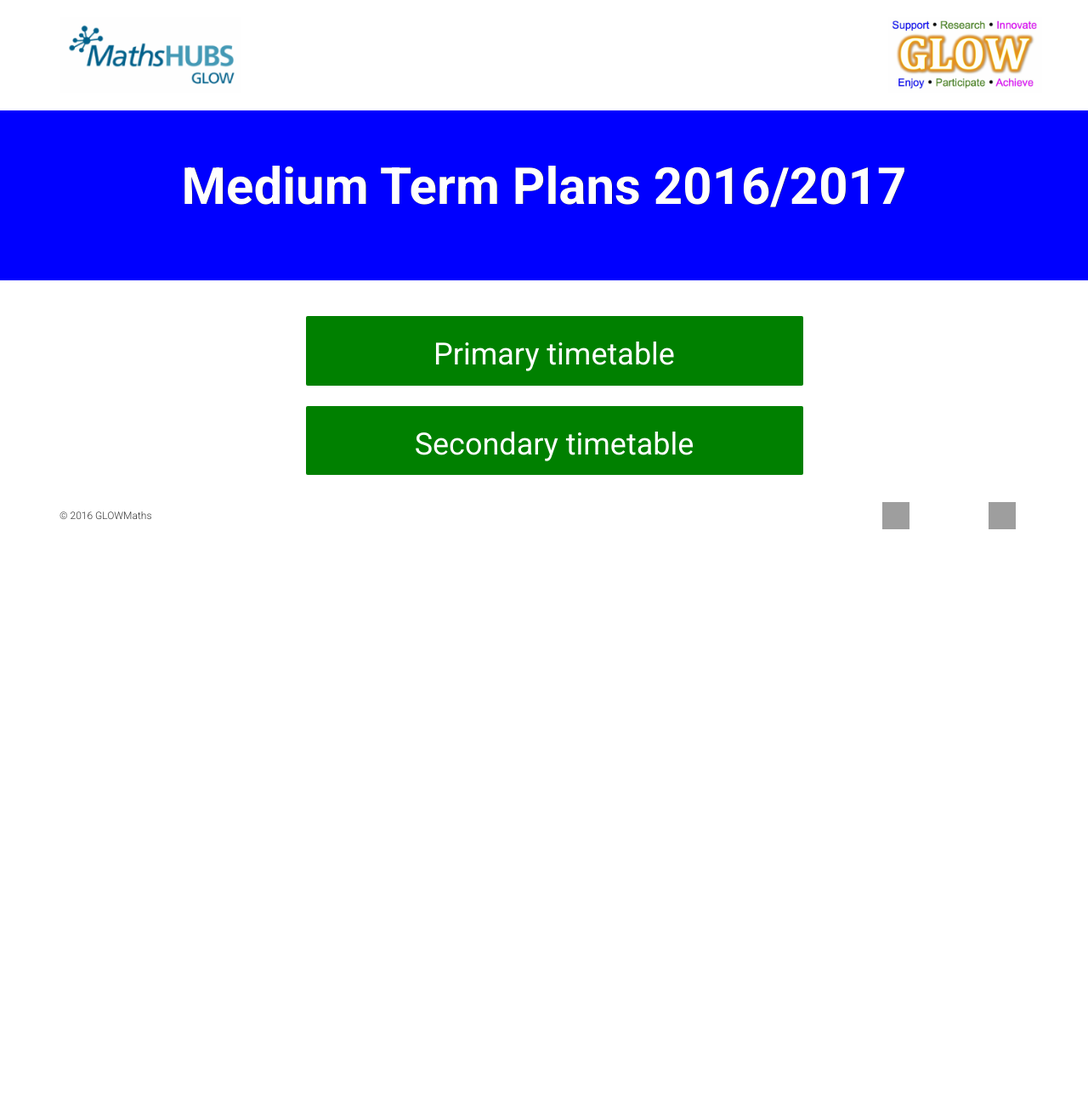
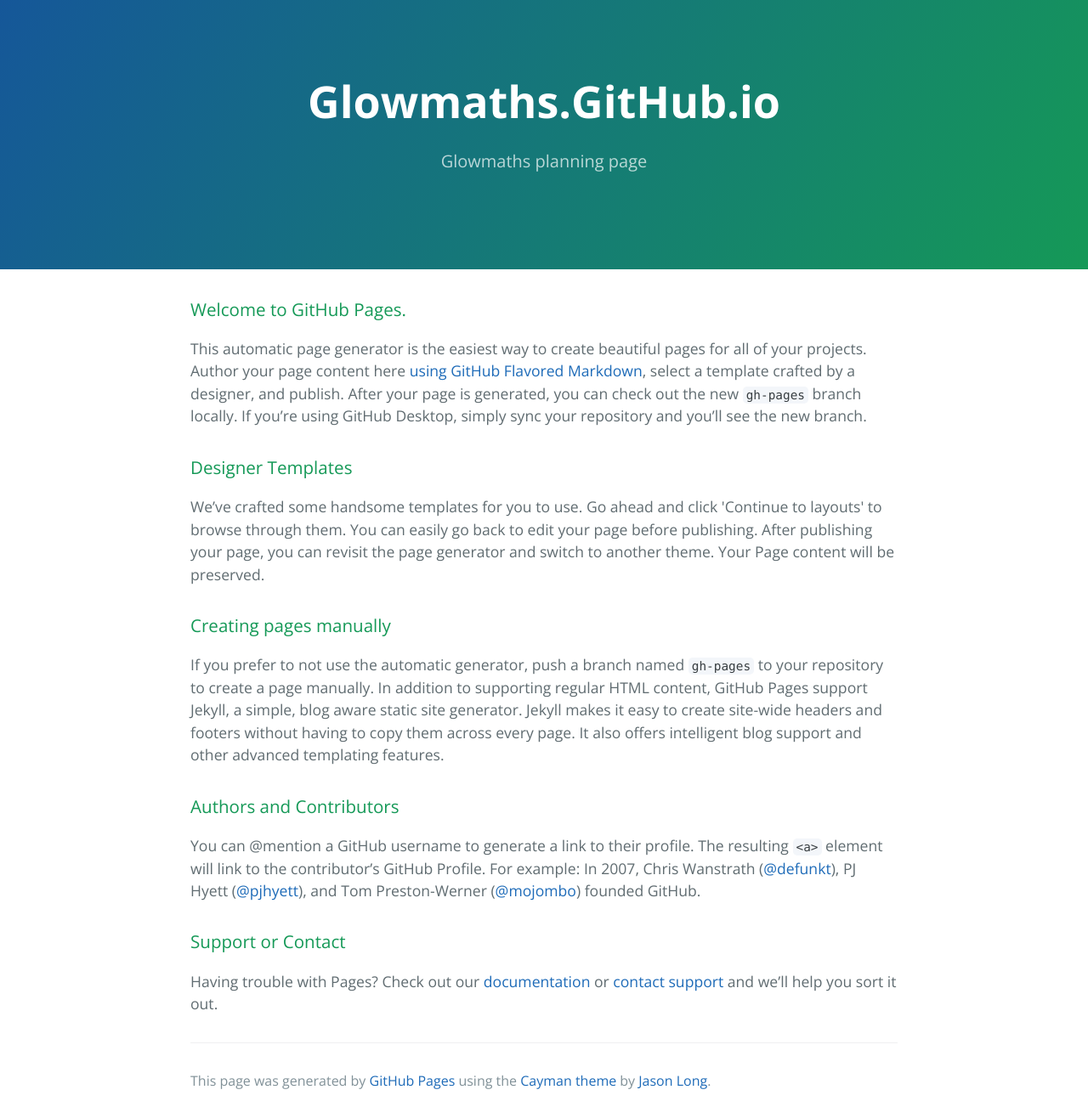
Before and after one commit to glowmaths/glowmaths.github.io, a Jekyll site: the page index.html, which Jekyll copies as it is, in a window 1280 px wide. Shown: the whole page at 85% size. Built offline with Jekyll 4.4.1, drawn with Linux system fonts in a browser that asks for light colours; before the commit the page ends 900 px from its top, so only the background shows below that; grey boxes are pictures that could not be loaded.

Commit message:
Replace master branch with page content via GitHub

```diff
--- a/index.html
+++ b/index.html
@@ -1,53 +1,53 @@
 <!DOCTYPE html>
-<html>
-<head>
-    <title>GLOWMaths</title>
-    <meta charset="utf-8" />
-    <link rel="stylesheet" href="https://maxcdn.bootstrapcdn.com/bootstrap/3.3.6/css/bootstrap.min.css" integrity="sha384-1q8mTJOASx8j1Au+a5WDVnPi2lkFfwwEAa8hDDdjZlpLegxhjVME1fgjWPGmkzs7" crossorigin="anonymous">
-    <link href='https://fonts.googleapis.com/css?family=Roboto:300,400,700' rel='stylesheet' type='text/css'>
-    <link rel="stylesheet" type="text/css" href="bootstrap.css">
-</head>
-<body>
-    <header class="container">
-        <div class="row">
-            <div class="col-sm-2"><img src="logo_left.png" alt="Maths HUBS GLOW" /></div>
-            <div class="col-sm-8"></div>
-            <div class="col-sm-2"><img src="logo_right.png" alt="GLOW" /></div>
-            <!--<nav class="col-sm-8 text-right">
-                <img src="logo_left.png" alt="Maths HUBS GLOW" />
-                <img src="logo_right.png" alt="GLOW" />
-            </nav>-->
-        </div>
-    </header>
-    <section class="jumbotron">
-        <div class="container">
-            <div class="row text-center">
-                <h2>Medium Term Plans 2016/2017</h2>
-                <h3></h3>
-            </div>
-        </div>
+<html lang="en-us">
+  <head>
+    <meta charset="UTF-8">
+    <title>Glowmaths.GitHub.io by glowmaths</title>
+    <meta name="viewport" content="width=device-width, initial-scale=1">
+    <link rel="stylesheet" type="text/css" href="stylesheets/normalize.css" media="screen">
+    <link href='https://fonts.googleapis.com/css?family=Open+Sans:400,700' rel='stylesheet' type='text/css'>
+    <link rel="stylesheet" type="text/css" href="stylesheets/stylesheet.css" media="screen">
+    <link rel="stylesheet" type="text/css" href="stylesheets/github-light.css" media="screen">
+  </head>
+  <body>
+    <section class="page-header">
+      <h1 class="project-name">Glowmaths.GitHub.io</h1>
+      <h2 class="project-tagline">Glowmaths planning page</h2>
     </section>
-    <section class="container">
-        <div class="row text-center">
-            <div class="col-sm-3"></div>
-            <a class="btn btn-primary col-sm-6" href="ks1.html"><h1>Primary timetable</h1></a>
-        </div>
-        <div class="row text-center">
-            <div class="col-sm-3"></div>
-            <a class="btn btn-primary col-sm-6" href="ks3.html"><h1>Secondary timetable</h1></a>
-        </div>
+
+    <section class="main-content">
+      <h3>
+<a id="welcome-to-github-pages" class="anchor" href="#welcome-to-github-pages" aria-hidden="true"><span aria-hidden="true" class="octicon octicon-link"></span></a>Welcome to GitHub Pages.</h3>
+
+<p>This automatic page generator is the easiest way to create beautiful pages for all of your projects. Author your page content here <a href="https://guides.github.com/features/mastering-markdown/">using GitHub Flavored Markdown</a>, select a template crafted by a designer, and publish. After your page is generated, you can check out the new <code>gh-pages</code> branch locally. If you’re using GitHub Desktop, simply sync your repository and you’ll see the new branch.</p>
+
+<h3>
+<a id="designer-templates" class="anchor" href="#designer-templates" aria-hidden="true"><span aria-hidden="true" class="octicon octicon-link"></span></a>Designer Templates</h3>
+
+<p>We’ve crafted some handsome templates for you to use. Go ahead and click 'Continue to layouts' to browse through them. You can easily go back to edit your page before publishing. After publishing your page, you can revisit the page generator and switch to another theme. Your Page content will be preserved.</p>
+
+<h3>
+<a id="creating-pages-manually" class="anchor" href="#creating-pages-manually" aria-hidden="true"><span aria-hidden="true" class="octicon octicon-link"></span></a>Creating pages manually</h3>
+
+<p>If you prefer to not use the automatic generator, push a branch named <code>gh-pages</code> to your repository to create a page manually. In addition to supporting regular HTML content, GitHub Pages support Jekyll, a simple, blog aware static site generator. Jekyll makes it easy to create site-wide headers and footers without having to copy them across every page. It also offers intelligent blog support and other advanced templating features.</p>
+
+<h3>
+<a id="authors-and-contributors" class="anchor" href="#authors-and-contributors" aria-hidden="true"><span aria-hidden="true" class="octicon octicon-link"></span></a>Authors and Contributors</h3>
+
+<p>You can @mention a GitHub username to generate a link to their profile. The resulting <code>&lt;a&gt;</code> element will link to the contributor’s GitHub Profile. For example: In 2007, Chris Wanstrath (<a href="https://github.com/defunkt" class="user-mention">@defunkt</a>), PJ Hyett (<a href="https://github.com/pjhyett" class="user-mention">@pjhyett</a>), and Tom Preston-Werner (<a href="https://github.com/mojombo" class="user-mention">@mojombo</a>) founded GitHub.</p>
+
+<h3>
+<a id="support-or-contact" class="anchor" href="#support-or-contact" aria-hidden="true"><span aria-hidden="true" class="octicon octicon-link"></span></a>Support or Contact</h3>
+
+<p>Having trouble with Pages? Check out our <a href="https://help.github.com/pages">documentation</a> or <a href="https://github.com/contact">contact support</a> and we’ll help you sort it out.</p>
+
+      <footer class="site-footer">
+
+        <span class="site-footer-credits">This page was generated by <a href="https://pages.github.com">GitHub Pages</a> using the <a href="https://github.com/jasonlong/cayman-theme">Cayman theme</a> by <a href="https://twitter.com/jasonlong">Jason Long</a>.</span>
+      </footer>
+
     </section>
-    <footer class="container">
-        <div class="row">
-            <p class="col-sm-4">&copy; 2016 GLOWMaths</p>
-            <ul class="col-sm-8">
-                <li class="col-sm-1"><a href="https://www.facebook.com/GLOWMaths-1611512875759963/"><img src="https://s3.amazonaws.com/codecademy-content/projects/make-a-website/lesson-4/facebook.svg"></a></li>
-                <li class="col-sm-1"></li>
-                <li class="col-sm-1"><a href="https://twitter.com/GLOWMaths"><img src="https://s3.amazonaws.com/codecademy-content/projects/make-a-website/lesson-4/twitter.svg"></a></li>
-            </ul>
-        </div>
-    </footer>
 
 
-</body>
+  </body>
 </html>
--- /dev/null
+++ b/stylesheets/github-light.css
@@ -0,0 +1,123 @@
+/*
+The MIT License (MIT)
+
+Copyright (c) 2016 GitHub, Inc.
+
+Permission is hereby granted, free of charge, to any person obtaining a copy
+of this software and associated documentation files (the "Software"), to deal
+in the Software without restriction, including without limitation the rights
+to use, copy, modify, merge, publish, distribute, sublicense, and/or sell
+copies of the Software, and to permit persons to whom the Software is
+furnished to do so, subject to the following conditions:
+
+The above copyright notice and this permission notice shall be included in all
+copies or substantial portions of the Software.
+
+THE SOFTWARE IS PROVIDED "AS IS", WITHOUT WARRANTY OF ANY KIND, EXPRESS OR
+IMPLIED, INCLUDING BUT NOT LIMITED TO THE WARRANTIES OF MERCHANTABILITY,
+FITNESS FOR A PARTICULAR PURPOSE AND NONINFRINGEMENT. IN NO EVENT SHALL THE
+AUTHORS OR COPYRIGHT HOLDERS BE LIABLE FOR ANY CLAIM, DAMAGES OR OTHER
+LIABILITY, WHETHER IN AN ACTION OF CONTRACT, TORT OR OTHERWISE, ARISING FROM,
+OUT OF OR IN CONNECTION WITH THE SOFTWARE OR THE USE OR OTHER DEALINGS IN THE
+SOFTWARE.
+
+*/
+
+.pl-c /* comment */ {
+  color: #969896;
+}
+
+.pl-c1 /* constant, variable.other.constant, support, meta.property-name, support.constant, support.variable, meta.module-reference, markup.raw, meta.diff.header */,
+.pl-s .pl-v /* string variable */ {
+  color: #0086b3;
+}
+
+.pl-e /* entity */,
+.pl-en /* entity.name */ {
+  color: #795da3;
+}
+
+.pl-smi /* variable.parameter.function, storage.modifier.package, storage.modifier.import, storage.type.java, variable.other */,
+.pl-s .pl-s1 /* string source */ {
+  color: #333;
+}
+
+.pl-ent /* entity.name.tag */ {
+  color: #63a35c;
+}
+
+.pl-k /* keyword, storage, storage.type */ {
+  color: #a71d5d;
+}
+
+.pl-s /* string */,
+.pl-pds /* punctuation.definition.string, string.regexp.character-class */,
+.pl-s .pl-pse .pl-s1 /* string punctuation.section.embedded source */,
+.pl-sr /* string.regexp */,
+.pl-sr .pl-cce /* string.regexp constant.character.escape */,
+.pl-sr .pl-sre /* string.regexp source.ruby.embedded */,
+.pl-sr .pl-sra /* string.regexp string.regexp.arbitrary-repitition */ {
+  color: #183691;
+}
+
+.pl-v /* variable */ {
+  color: #ed6a43;
+}
+
+.pl-id /* invalid.deprecated */ {
+  color: #b52a1d;
+}
+
+.pl-ii /* invalid.illegal */ {
+  color: #f8f8f8;
+  background-color: #b52a1d;
+}
+
+.pl-sr .pl-cce /* string.regexp constant.character.escape */ {
+  font-weight: bold;
+  color: #63a35c;
+}
+
+.pl-ml /* markup.list */ {
+  color: #693a17;
+}
+
+.pl-mh /* markup.heading */,
+.pl-mh .pl-en /* markup.heading entity.name */,
+.pl-ms /* meta.separator */ {
+  font-weight: bold;
+  color: #1d3e81;
+}
+
+.pl-mq /* markup.quote */ {
+  color: #008080;
+}
+
+.pl-mi /* markup.italic */ {
+  font-style: italic;
+  color: #333;
+}
+
+.pl-mb /* markup.bold */ {
+  font-weight: bold;
+  color: #333;
+}
+
+.pl-md /* markup.deleted, meta.diff.header.from-file */ {
+  color: #bd2c00;
+  background-color: #ffecec;
+}
+
+.pl-mi1 /* markup.inserted, meta.diff.header.to-file */ {
+  color: #55a532;
+  background-color: #eaffea;
+}
+
+.pl-mdr /* meta.diff.range */ {
+  font-weight: bold;
+  color: #795da3;
+}
+
+.pl-mo /* meta.output */ {
+  color: #1d3e81;
+}
--- /dev/null
+++ b/stylesheets/stylesheet.css
@@ -0,0 +1,245 @@
+* {
+  box-sizing: border-box; }
+
+body {
+  padding: 0;
+  margin: 0;
+  font-family: "Open Sans", "Helvetica Neue", Helvetica, Arial, sans-serif;
+  font-size: 16px;
+  line-height: 1.5;
+  color: #606c71; }
+
+a {
+  color: #1e6bb8;
+  text-decoration: none; }
+  a:hover {
+    text-decoration: underline; }
+
+.btn {
+  display: inline-block;
+  margin-bottom: 1rem;
+  color: rgba(255, 255, 255, 0.7);
+  background-color: rgba(255, 255, 255, 0.08);
+  border-color: rgba(255, 255, 255, 0.2);
+  border-style: solid;
+  border-width: 1px;
+  border-radius: 0.3rem;
+  transition: color 0.2s, background-color 0.2s, border-color 0.2s; }
+  .btn + .btn {
+    margin-left: 1rem; }
+
+.btn:hover {
+  color: rgba(255, 255, 255, 0.8);
+  text-decoration: none;
+  background-color: rgba(255, 255, 255, 0.2);
+  border-color: rgba(255, 255, 255, 0.3); }
+
+@media screen and (min-width: 64em) {
+  .btn {
+    padding: 0.75rem 1rem; } }
+
+@media screen and (min-width: 42em) and (max-width: 64em) {
+  .btn {
+    padding: 0.6rem 0.9rem;
+    font-size: 0.9rem; } }
+
+@media screen and (max-width: 42em) {
+  .btn {
+    display: block;
+    width: 100%;
+    padding: 0.75rem;
+    font-size: 0.9rem; }
+    .btn + .btn {
+      margin-top: 1rem;
+      margin-left: 0; } }
+
+.page-header {
+  color: #fff;
+  text-align: center;
+  background-color: #159957;
+  background-image: linear-gradient(120deg, #155799, #159957); }
+
+@media screen and (min-width: 64em) {
+  .page-header {
+    padding: 5rem 6rem; } }
+
+@media screen and (min-width: 42em) and (max-width: 64em) {
+  .page-header {
+    padding: 3rem 4rem; } }
+
+@media screen and (max-width: 42em) {
+  .page-header {
+    padding: 2rem 1rem; } }
+
+.project-name {
+  margin-top: 0;
+  margin-bottom: 0.1rem; }
+
+@media screen and (min-width: 64em) {
+  .project-name {
+    font-size: 3.25rem; } }
+
+@media screen and (min-width: 42em) and (max-width: 64em) {
+  .project-name {
+    font-size: 2.25rem; } }
+
+@media screen and (max-width: 42em) {
+  .project-name {
+    font-size: 1.75rem; } }
+
+.project-tagline {
+  margin-bottom: 2rem;
+  font-weight: normal;
+  opacity: 0.7; }
+
+@media screen and (min-width: 64em) {
+  .project-tagline {
+    font-size: 1.25rem; } }
+
+@media screen and (min-width: 42em) and (max-width: 64em) {
+  .project-tagline {
+    font-size: 1.15rem; } }
+
+@media screen and (max-width: 42em) {
+  .project-tagline {
+    font-size: 1rem; } }
+
+.main-content :first-child {
+  margin-top: 0; }
+.main-content img {
+  max-width: 100%; }
+.main-content h1, .main-content h2, .main-content h3, .main-content h4, .main-content h5, .main-content h6 {
+  margin-top: 2rem;
+  margin-bottom: 1rem;
+  font-weight: normal;
+  color: #159957; }
+.main-content p {
+  margin-bottom: 1em; }
+.main-content code {
+  padding: 2px 4px;
+  font-family: Consolas, "Liberation Mono", Menlo, Courier, monospace;
+  font-size: 0.9rem;
+  color: #383e41;
+  background-color: #f3f6fa;
+  border-radius: 0.3rem; }
+.main-content pre {
+  padding: 0.8rem;
+  margin-top: 0;
+  margin-bottom: 1rem;
+  font: 1rem Consolas, "Liberation Mono", Menlo, Courier, monospace;
+  color: #567482;
+  word-wrap: normal;
+  background-color: #f3f6fa;
+  border: solid 1px #dce6f0;
+  border-radius: 0.3rem; }
+  .main-content pre > code {
+    padding: 0;
+    margin: 0;
+    font-size: 0.9rem;
+    color: #567482;
+    word-break: normal;
+    white-space: pre;
+    background: transparent;
+    border: 0; }
+.main-content .highlight {
+  margin-bottom: 1rem; }
+  .main-content .highlight pre {
+    margin-bottom: 0;
+    word-break: normal; }
+.main-content .highlight pre, .main-content pre {
+  padding: 0.8rem;
+  overflow: auto;
+  font-size: 0.9rem;
+  line-height: 1.45;
+  border-radius: 0.3rem; }
+.main-content pre code, .main-content pre tt {
+  display: inline;
+  max-width: initial;
+  padding: 0;
+  margin: 0;
+  overflow: initial;
+  line-height: inherit;
+  word-wrap: normal;
+  background-color: transparent;
+  border: 0; }
+  .main-content pre code:before, .main-content pre code:after, .main-content pre tt:before, .main-content pre tt:after {
+    content: normal; }
+.main-content ul, .main-content ol {
+  margin-top: 0; }
+.main-content blockquote {
+  padding: 0 1rem;
+  margin-left: 0;
+  color: #819198;
+  border-left: 0.3rem solid #dce6f0; }
+  .main-content blockquote > :first-child {
+    margin-top: 0; }
+  .main-content blockquote > :last-child {
+    margin-bottom: 0; }
+.main-content table {
+  display: block;
+  width: 100%;
+  overflow: auto;
+  word-break: normal;
+  word-break: keep-all; }
+  .main-content table th {
+    font-weight: bold; }
+  .main-content table th, .main-content table td {
+    padding: 0.5rem 1rem;
+    border: 1px solid #e9ebec; }
+.main-content dl {
+  padding: 0; }
+  .main-content dl dt {
+    padding: 0;
+    margin-top: 1rem;
+    font-size: 1rem;
+    font-weight: bold; }
+  .main-content dl dd {
+    padding: 0;
+    margin-bottom: 1rem; }
+.main-content hr {
+  height: 2px;
+  padding: 0;
+  margin: 1rem 0;
+  background-color: #eff0f1;
+  border: 0; }
+
+@media screen and (min-width: 64em) {
+  .main-content {
+    max-width: 64rem;
+    padding: 2rem 6rem;
+    margin: 0 auto;
+    font-size: 1.1rem; } }
+
+@media screen and (min-width: 42em) and (max-width: 64em) {
+  .main-content {
+    padding: 2rem 4rem;
+    font-size: 1.1rem; } }
+
+@media screen and (max-width: 42em) {
+  .main-content {
+    padding: 2rem 1rem;
+    font-size: 1rem; } }
+
+.site-footer {
+  padding-top: 2rem;
+  margin-top: 2rem;
+  border-top: solid 1px #eff0f1; }
+
+.site-footer-owner {
+  display: block;
+  font-weight: bold; }
+
+.site-footer-credits {
+  color: #819198; }
+
+@media screen and (min-width: 64em) {
+  .site-footer {
+    font-size: 1rem; } }
+
+@media screen and (min-width: 42em) and (max-width: 64em) {
+  .site-footer {
+    font-size: 1rem; } }
+
+@media screen and (max-width: 42em) {
+  .site-footer {
+    font-size: 0.9rem; } }
```
Also changed, not shown: params.json (added, +6 -0 lines), stylesheets/normalize.css (added).
